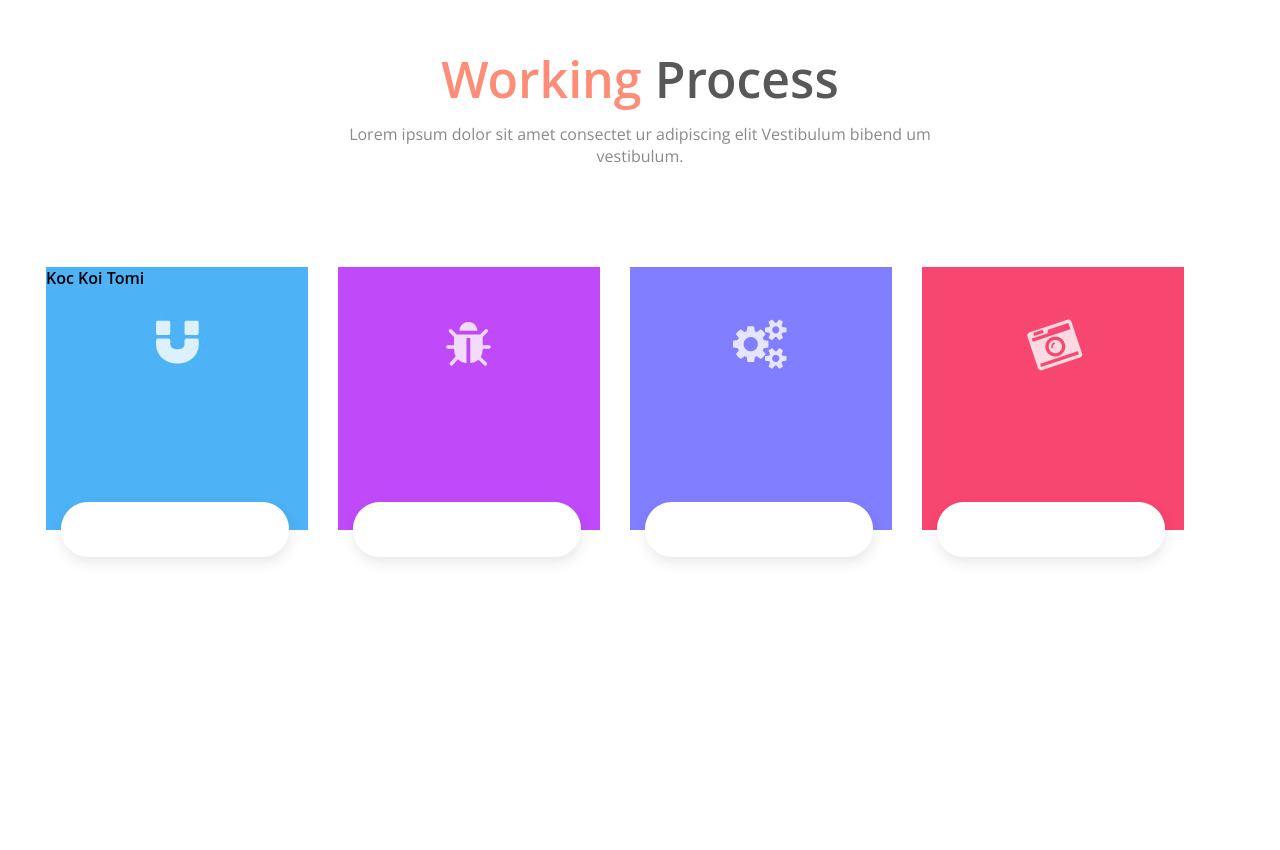
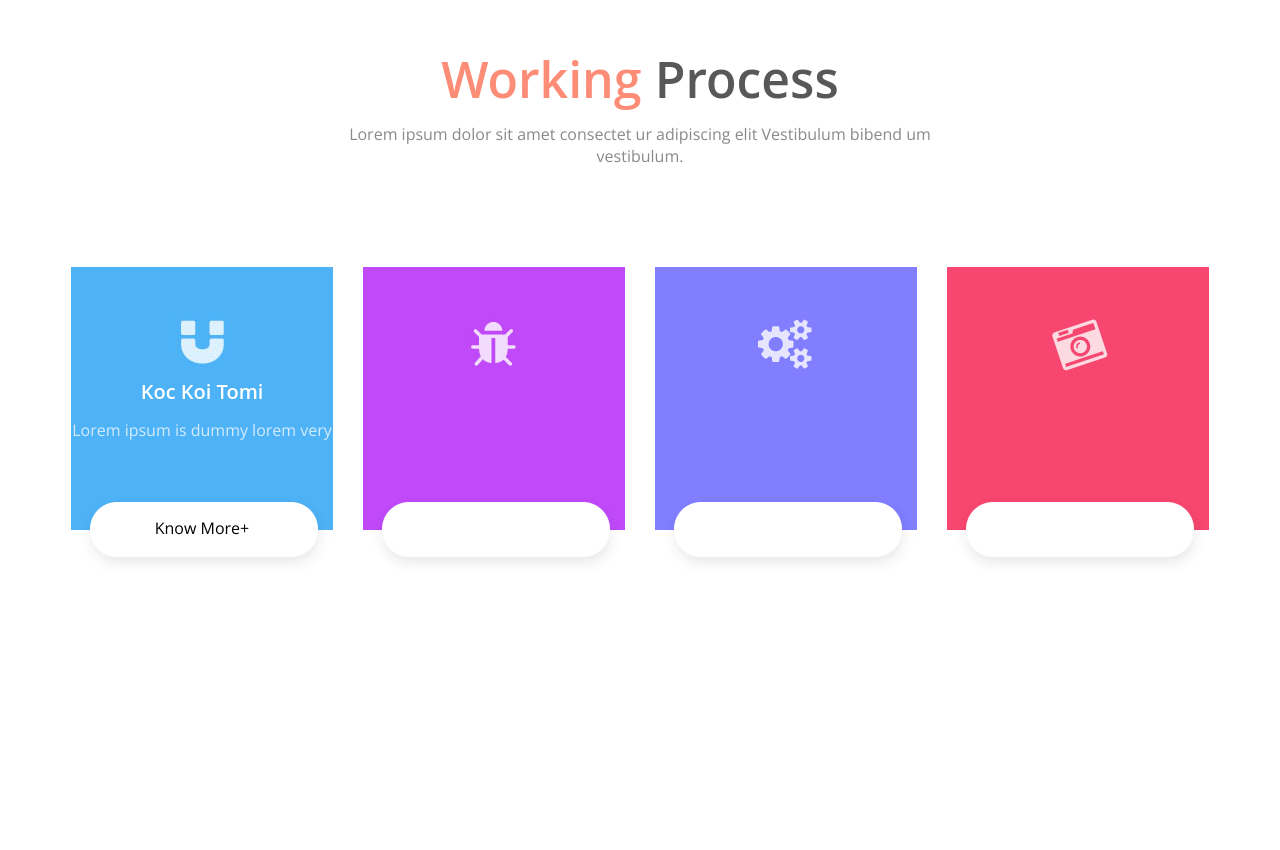
Before and after one commit to AmetJunior/Smart1, a plain HTML site: page index.html in a window 1280 px wide. Shown: the part 1015-1865 px from the top of the page. Before the commit the page ends 1698 px from the top, so only its background shows below. Drawn offline with nearby package versions, Linux system fonts and the light colour scheme; a web font is replaced by a local one.

Commit message:
смарт45

```diff
--- a/index.html
+++ b/index.html
@@ -35,7 +35,12 @@
             <div class="work_icon">
                 <div class="block__icon">
                     <span class="text_square">Koc Koi Tomi</span>
+                    <span class="text_subtitle">Lorem ipsum is dummy lorem very dumy</span>
                     <img class="rounded" src="/img/iocn/Rounded1.png">
+                    <div class="rounded__text"> Know More
+                        <div class="plus">+</div>
+
+                    </div>
                     <img class="square_icon"src="img/back/back1.jpg">
 
 
--- a/style.css
+++ b/style.css
@@ -132,15 +132,16 @@
 .work_icon {
     position: relative;
     display: flex;
-    align-items: center;
+
     justify-content: center;
-    margin-right: 20px;
+
 }
 
 .block__icon {
-
-
-    margin-right: 30px;
+    display: flex;
+    justify-content: center;
+    margin-left: 15px;
+    margin-right: 15px;
 }
 
 .rounded {
@@ -157,7 +158,32 @@
 .text_square {
     position: absolute;
     text-align: center;
+    line-height: 250px;
+    color: #fff;
+    font-size: 20px;
 
     font-family: 'Open Sans Semibold', arial;
 
 }
+
+.text_subtitle {
+    position: absolute;
+    text-align: center;
+    line-height: 280px;
+    color: #fff;
+    font-family: 15px;
+    font-family: 'Open Sans', sans-serif;
+    opacity: 0.75;
+    margin-left: 10px;
+    margin-right: 10px;
+    margin-top: 23px;
+}
+
+.rounded__text {
+    position: absolute;
+    line-height: 523px;
+    display: flex;
+    justify-content: center;
+    font-family: 'Open Sans', sans-serif;
+    color: #000;
+}
```
